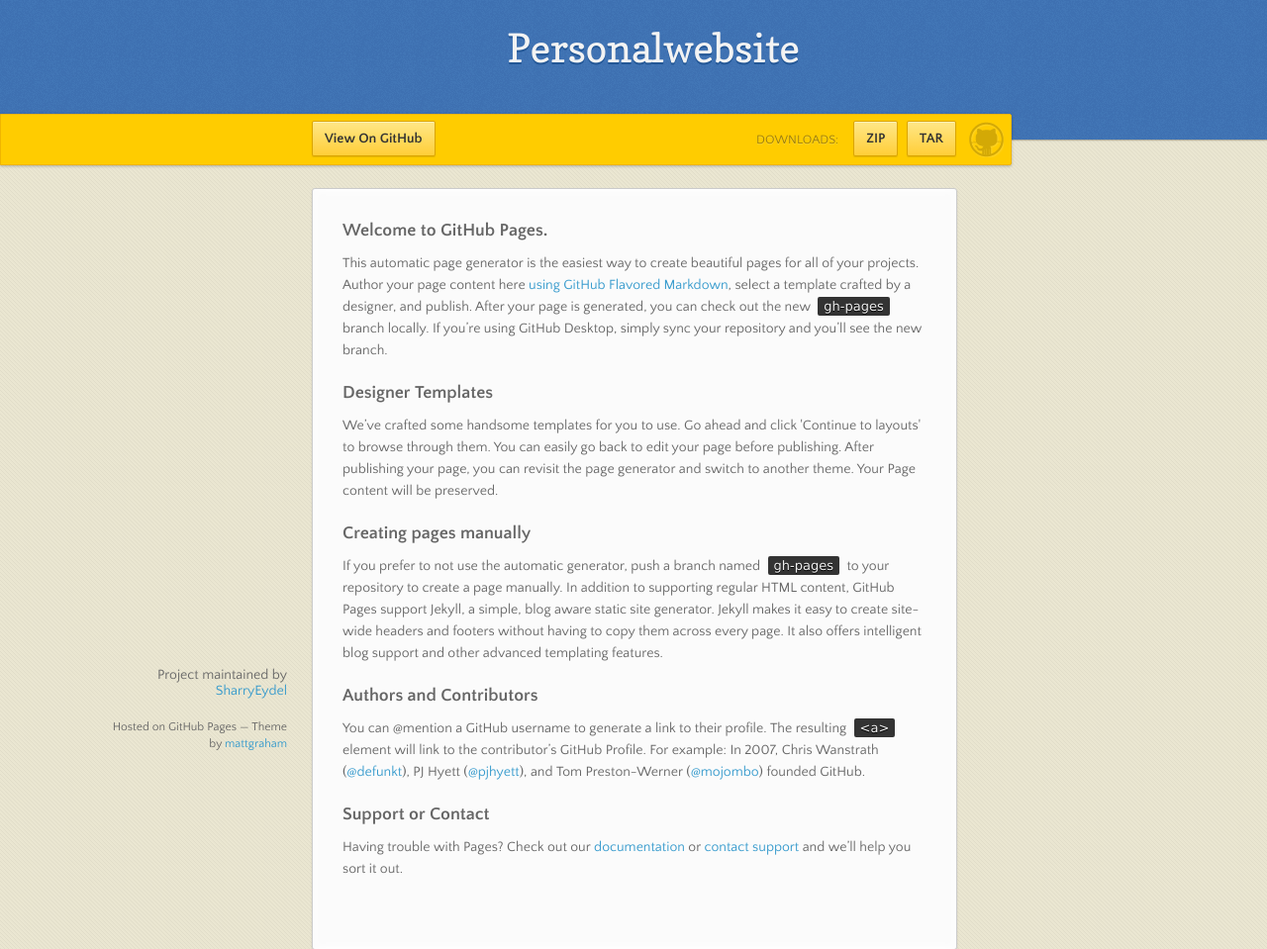
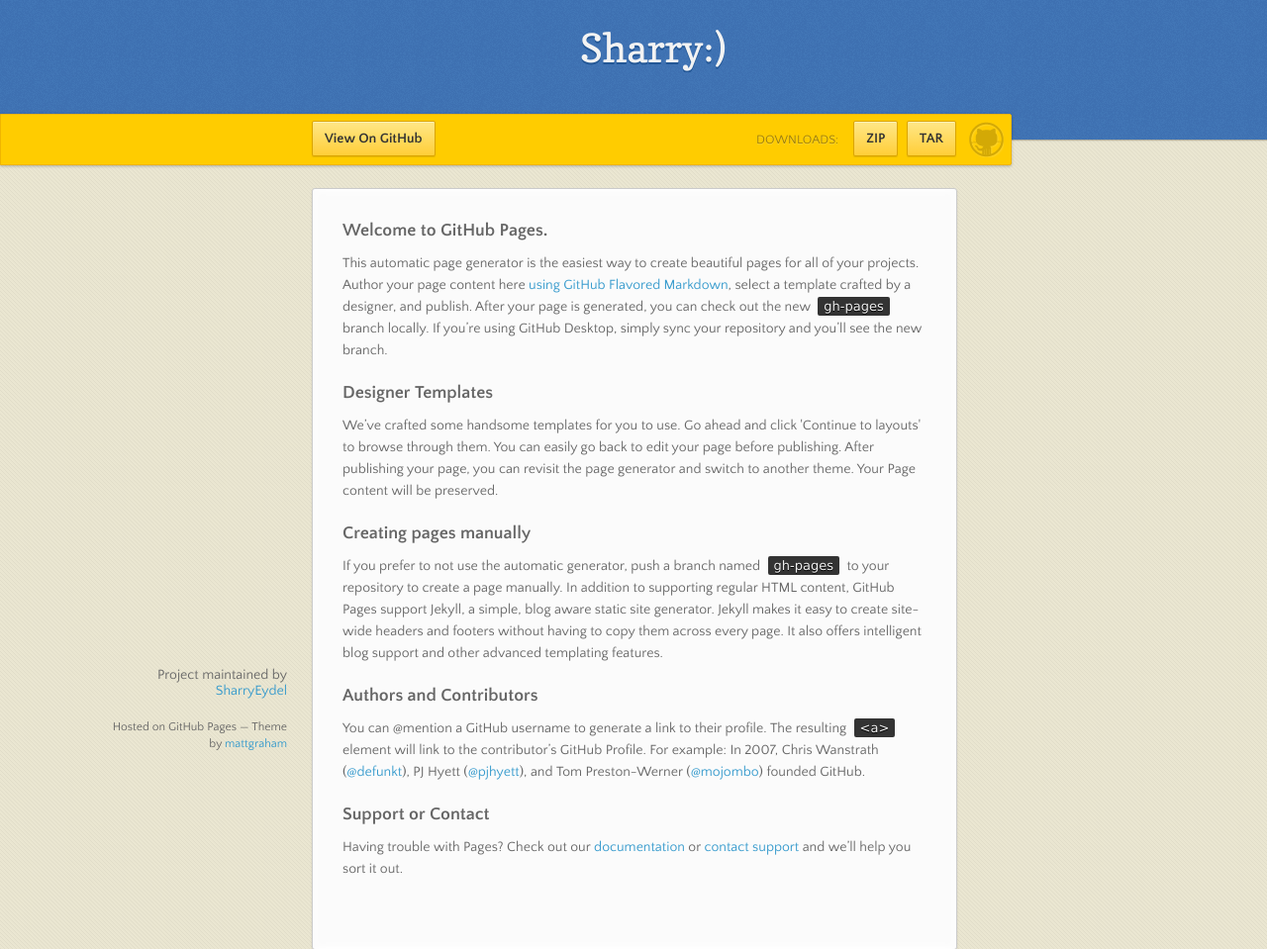
Before and after one commit to SharryEydel/personalwebsite, a plain HTML site: page index.html in a window 1280 px wide. Shown: the top 959 px of the page at 99% size. Drawn offline with nearby package versions, Linux system fonts and the light colour scheme.

Commit message:
Update index.html

```diff
--- a/index.html
+++ b/index.html
@@ -17,7 +17,7 @@
   <body>
 
       <header>
-        <h1>Personalwebsite</h1>
+        <h1>Sharry:)</h1>
         <p></p>
       </header>
 
```
